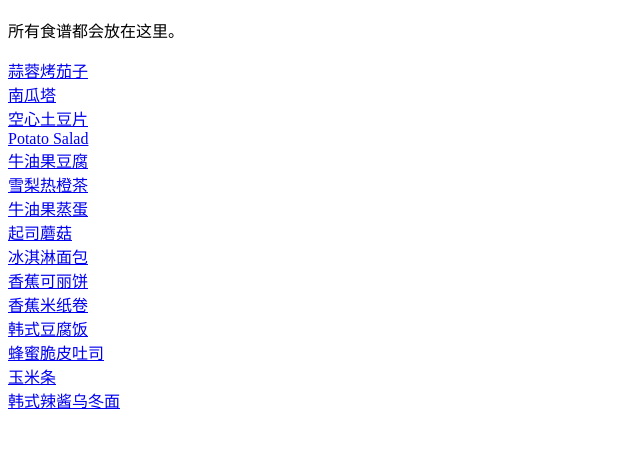
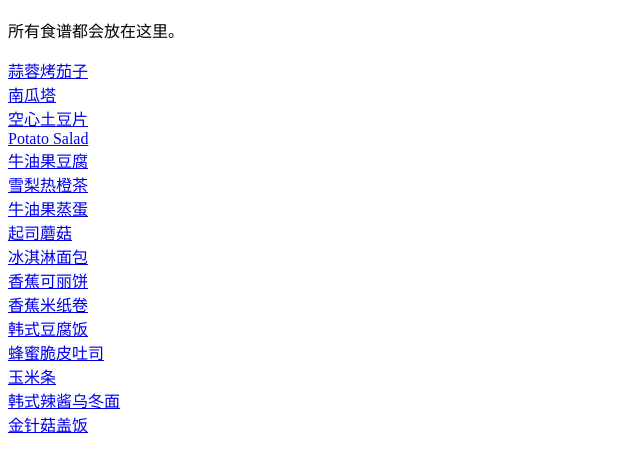
Before and after one commit to agency-Jenif/perry-recipe-hub, a plain HTML site: page index.html in a window 1280 px wide. Shown: the part 48-520 px from the top of the page, without its empty margins (0-640 px from the left). Drawn offline with Linux system fonts and the light colour scheme.

Commit message:
Update index.html

```diff
--- a/index.html
+++ b/index.html
@@ -30,3 +30,5 @@
 <br>
 <a href="/recipes/gochujang-udon/">韩式辣酱乌冬面</a>
 <br>
+<a href="/recipes/enoki-mushroom-rice/">金针菇盖饭</a>
+<br>
```
